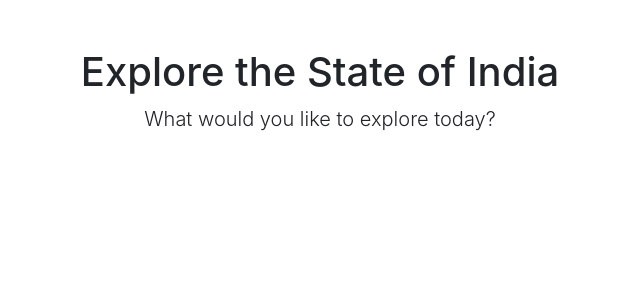
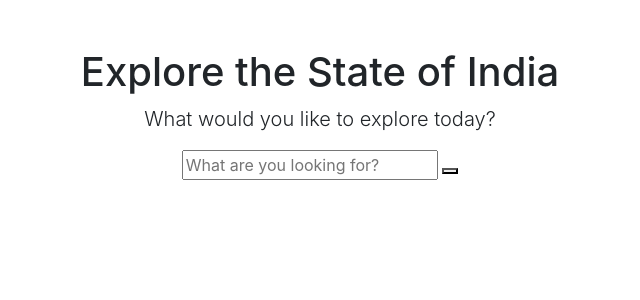
Before and after one commit to pranoti-d/vizabi, a Flask app: page / in a window 1280 px wide. Shown: the part 56-356 px from the top of the page, without its empty margins (320-960 px from the left). Run offline with Flask 3, Linux system fonts and the light colour scheme; some libraries are stand-ins or nearby versions.

Commit message:
Update index_1.html

```diff
--- a/app/templates/index_1.html
+++ b/app/templates/index_1.html
@@ -64,6 +64,14 @@
         <div class="col-lg-12 text-center">
           <h1 class="mt-5">Explore the State of India</h1>
           <p class="lead">What would you like to explore today?</p>
+          <div class="wrap">
+            <div class="search">
+              <input type="text" class="searchTerm" placeholder="What are you looking for?">
+              <button type="submit" class="searchButton">
+                <i class="fa fa-search"></i>
+              </button>
+          </div>
+</div>
     <!--      <ul class="list-unstyled">    -->
     <!--        <li>Bootstrap 4.1.1</li>    -->
     <!--         <li>jQuery 3.3.1</li>     -->
```
